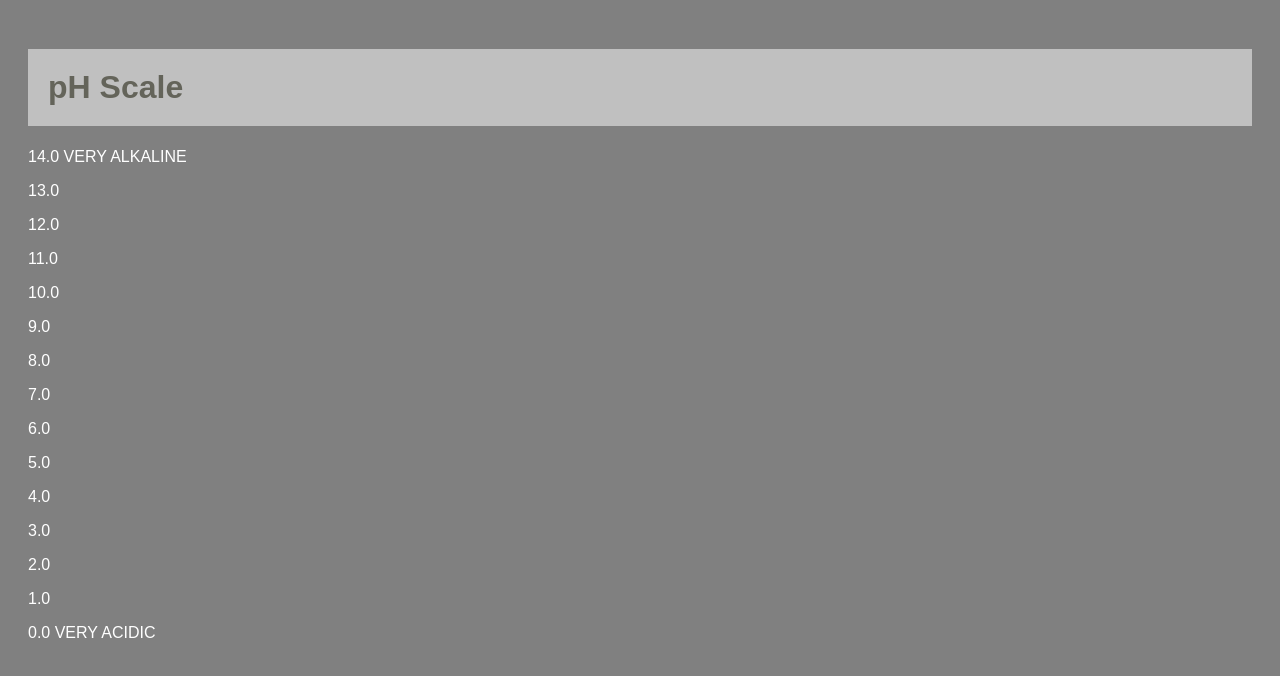
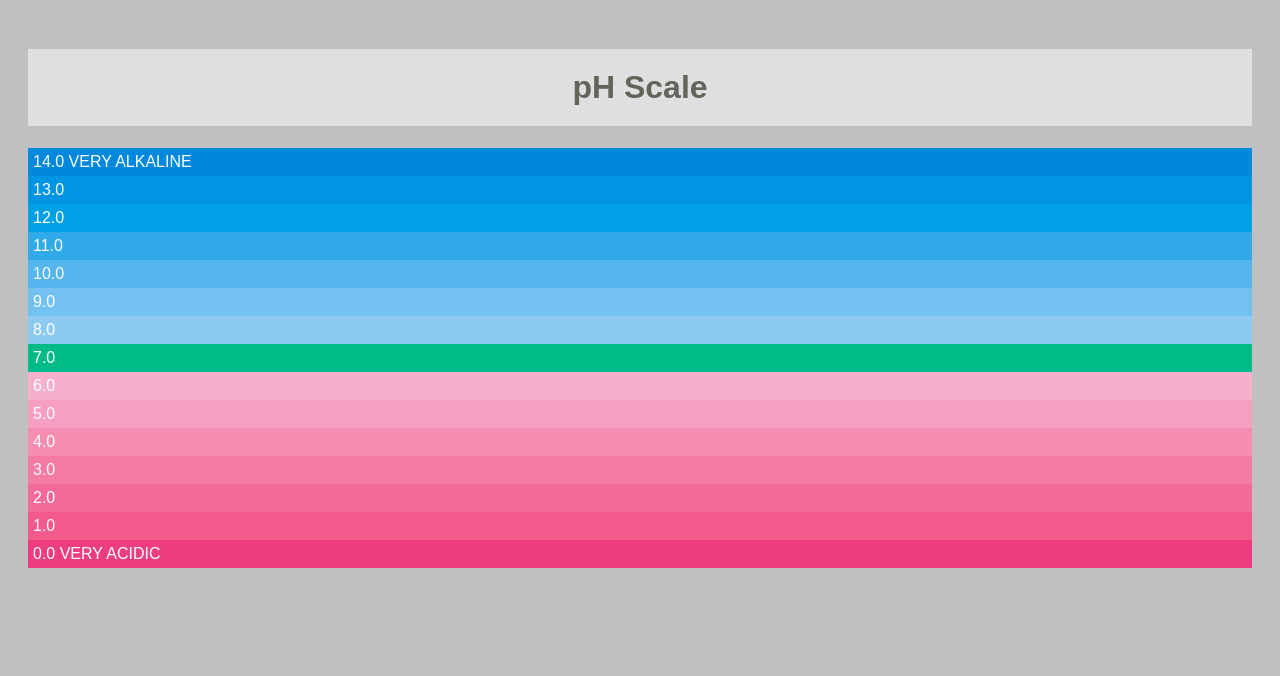
Before and after one commit to Babb2000/PH_scale, a plain HTML site: page index.html in a window 1280 px wide. Drawn offline with Linux system fonts and the light colour scheme.

Commit message:
Finished adding classes and backgrounds for each element

```diff
--- a/style.css
+++ b/style.css
@@ -1,15 +1,84 @@
 
 /*Remember that the font-family within a body style declaration is inherited by child elements(unlike background color) */
-body{
+ body {
     font-family: Arial, Verdana, sans-serif;
-    background-color: grey;
+    background-color:silver;
     color: white;
     padding: 20px;
 }
 
-h1{
-    background-color: #ffffff; /*Hexidecimal value of white*/
+h1 {
+    font-weight: bold;
+    background-color: #ffffff;
     background-color: hsla(0, 100%, 100%, 0.5);
+    text-align: center;
     color: #64645a;
     padding: inherit; /*Inherits the padding value from parent function body*/
 }
+
+
+p{
+    padding: 5px;
+    margin: 0px;
+}
+
+
+p.zero{
+    background-color: rgb(238, 62, 128);
+}
+
+p.one{
+    background-color: rgb(244, 90, 139);
+}
+
+p.two{
+    background-color: rgb(243, 106, 152);
+}
+
+p.three{
+    background-color: rgb(244, 123, 166);
+}
+
+p.four{
+    background-color: rgb(245, 140, 178);
+}
+
+p.five{
+    background-color: rgb(246, 159, 192);
+}
+
+p.six{
+    background-color: rgb(245, 176, 204);
+}
+
+p.seven{
+    background-color: rgb(0, 187, 136);
+}
+
+p.eight{
+    background-color: rgb(140, 202, 242);
+}
+
+p.nine{
+    background-color: rgb(114, 193, 240);
+}
+
+p.ten{
+    background-color: rgb(84, 182, 237);
+}
+
+p.eleven{
+    background-color: rgb(48, 170, 233);
+}
+
+p.twelve{
+    background-color: rgb(0, 160, 230);
+}
+
+p.thirteen{
+    background-color: rgb(0, 149, 226);
+}
+
+p.fourteen{
+background-color: rgb(0, 136, 221);
+}
```
